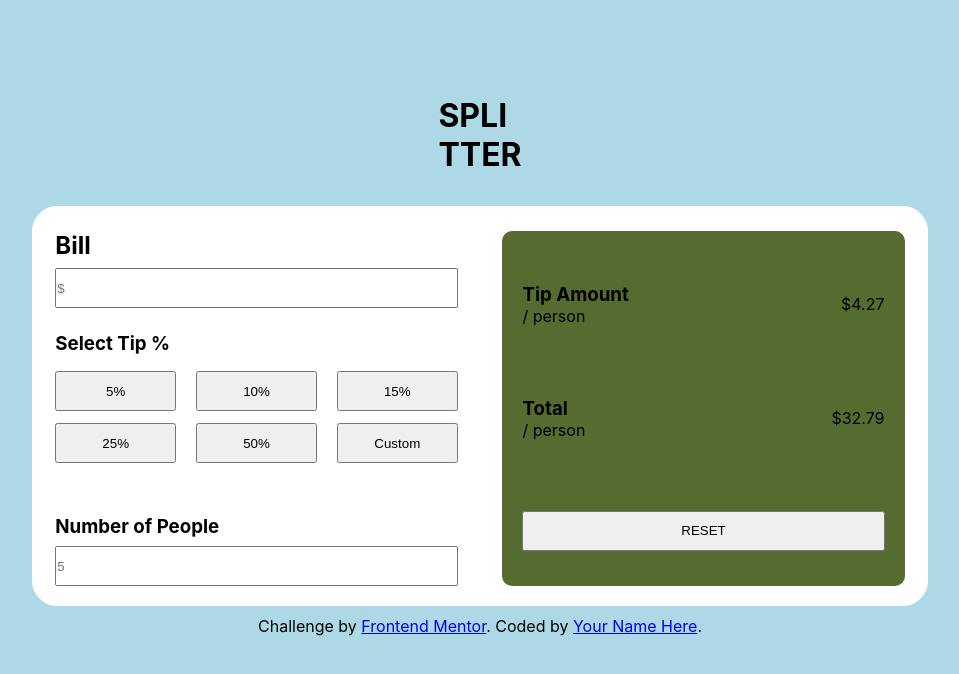
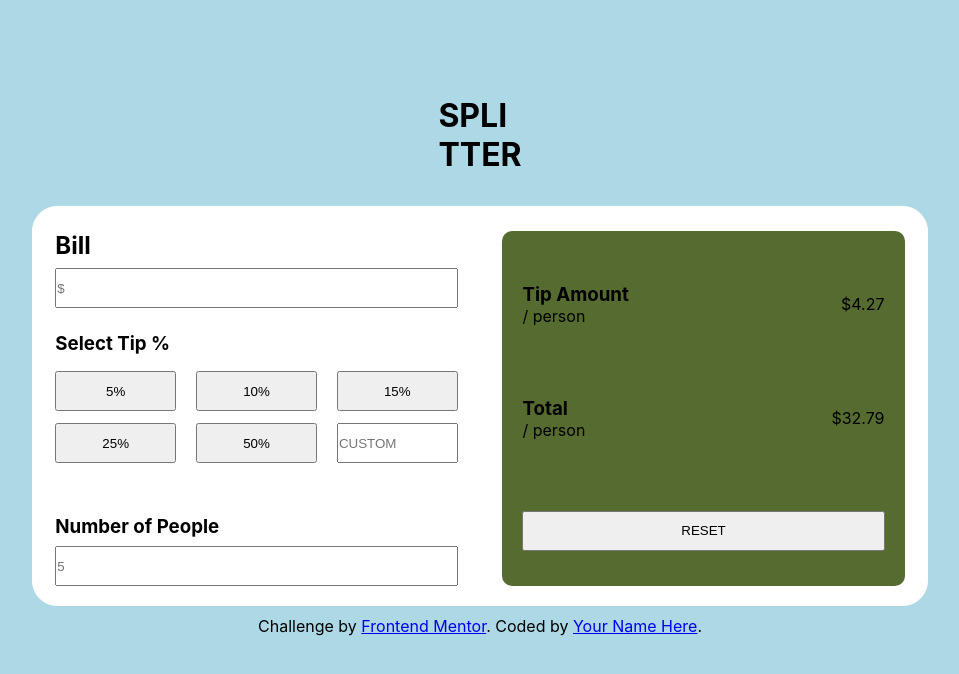
Before and after one commit to Marshnme/Tip-Calculator, a React (Create React App) app: page / in a window 1280 px wide. Shown: the top 674 px of the page, without its empty margins (160-1119 px from the left). Built offline with nearby package versions, Linux system fonts and the light colour scheme.

Commit message:
custom input onchange implemented

```diff
--- a/src/App.js
+++ b/src/App.js
@@ -47,7 +47,7 @@ function App() {
 									<button className="button" onClick={()=>setTip(.15)}>15%</button>
 									<button className="button" onClick={()=>setTip(.25)}>25%</button>
 									<button className="button" onClick={()=>setTip(.5)}>50%</button>
-									<button className="button">Custom</button>
+									<input className="button" placeholder="CUSTOM" onChange={(e)=>setTip(e.target.value)}></input>
 								</div>
 							</div>
 {console.log(tipPerc)}
```
